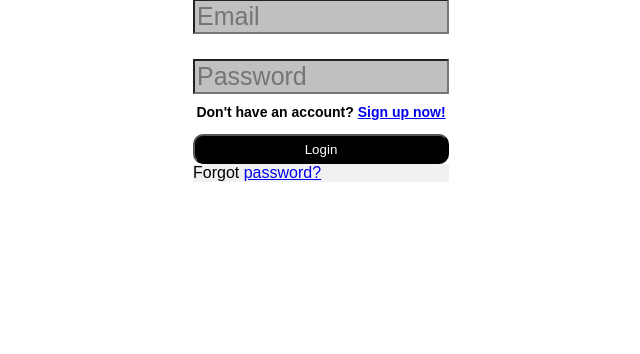
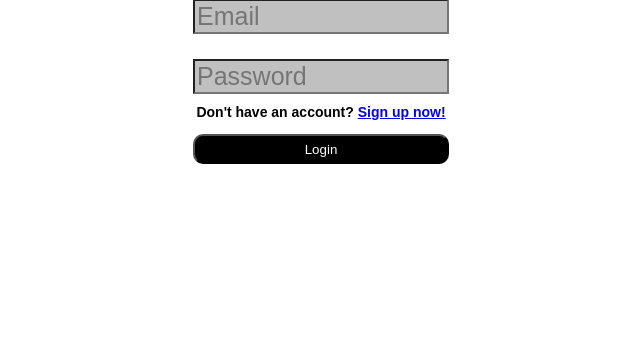
Before and after one commit to PERZ1AN/WT2022_Gilberto, a Flask app: page /login in a window 1280 px wide. Shown: the part 229-583 px from the top of the page, without its empty margins (319-959 px from the left). Run offline with Flask 2, Linux system fonts and the light colour scheme; some libraries are stand-ins or nearby versions.

Commit message:
for first presentatiom

```diff
--- a/templates/loginpage.html
+++ b/templates/loginpage.html
@@ -149,8 +149,6 @@ button {
           <button type="submit">Login</button>
         </div>
 
-        <div class="container" style="background-color:#f1f1f1">
-          <span class="psw">Forgot <a href="#">password?</a></span>
         </div>
       </form>
   </div>
```
